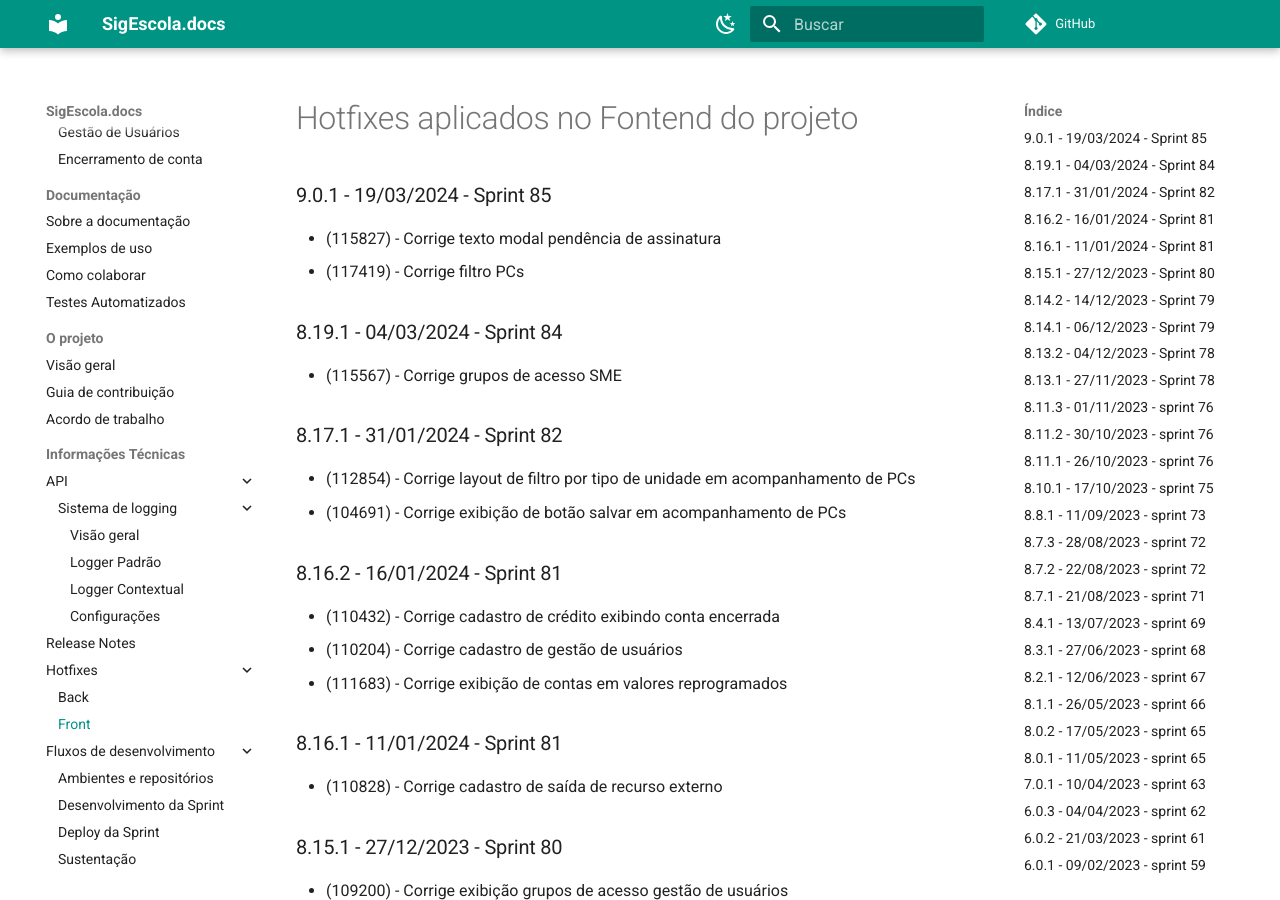
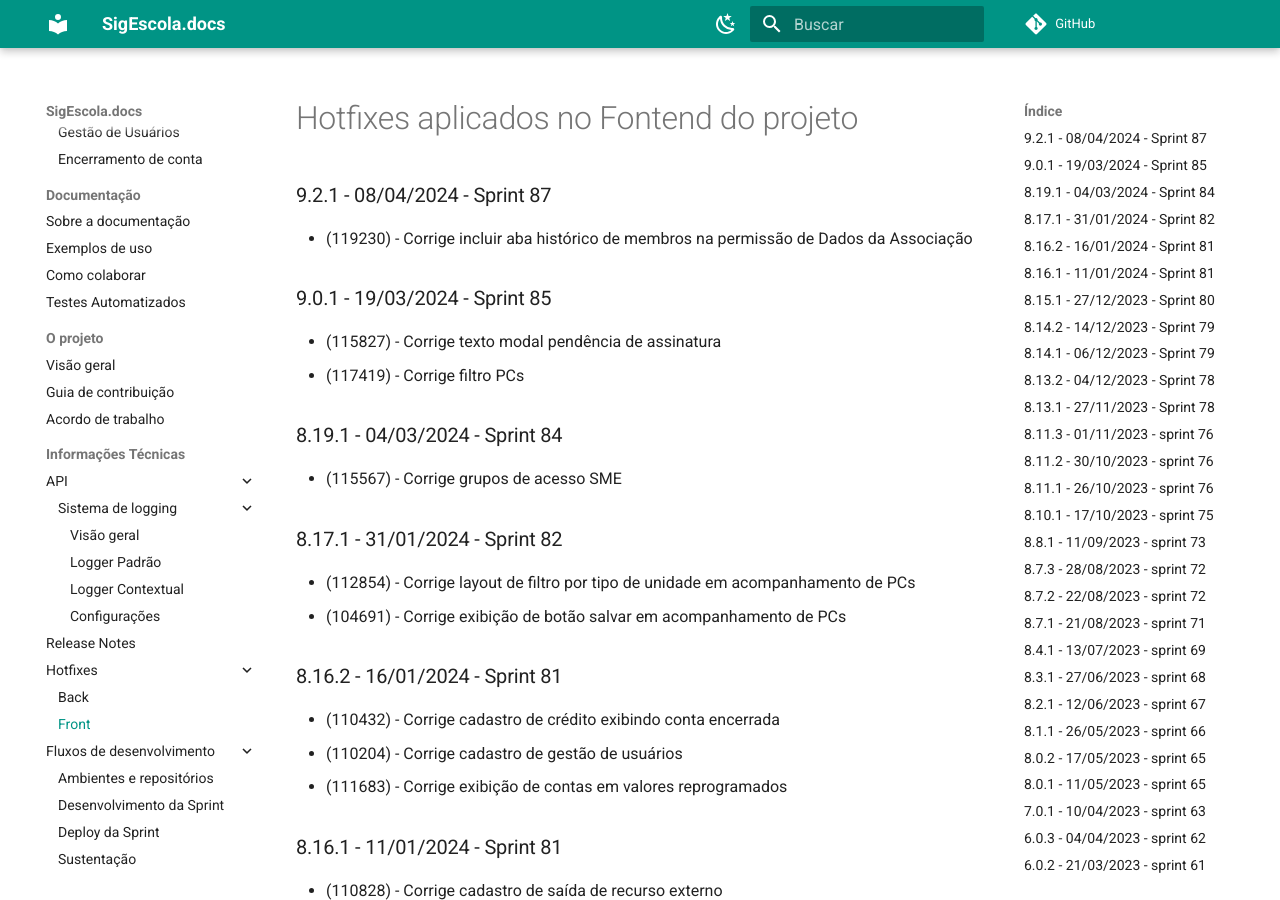
Before and after one commit to prefeiturasp/SME-PTRF-Docs, an MkDocs documentation site: the page built from docs/projeto/hotfixes_front.md, in a window 1280 px wide and 900 px high. Built offline with MkDocs 1.6.1 and Material for MkDocs 9.7.7, drawn with Linux system fonts in a browser that asks for light colours; comment, search, counter and statistics services are not loaded.

Commit message:
Update hotfixes_front.md

```diff
--- a/docs/projeto/hotfixes_front.md
+++ b/docs/projeto/hotfixes_front.md
@@ -1,4 +1,7 @@
 # Hotfixes aplicados no Fontend do projeto
+
+### 9.2.1 - 08/04/2024 - Sprint 87
+* (119230) - Corrige incluir aba histórico de membros na permissão de Dados da Associação
 
 ### 9.0.1 - 19/03/2024 - Sprint 85
 * (115827) - Corrige texto modal pendência de assinatura
```
